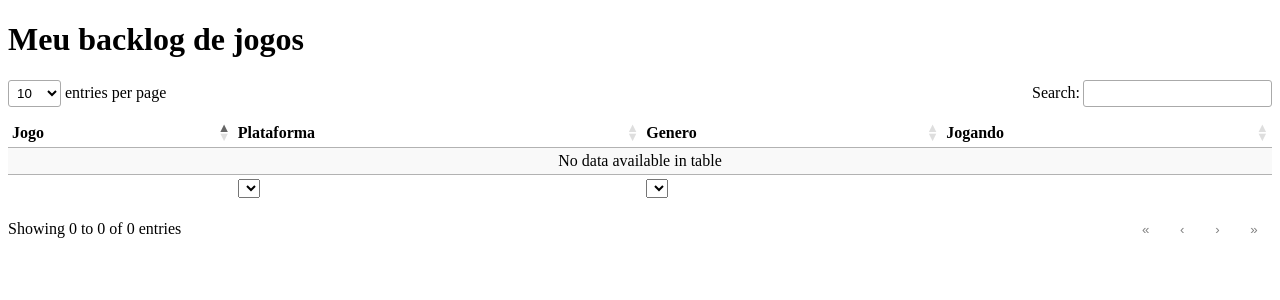
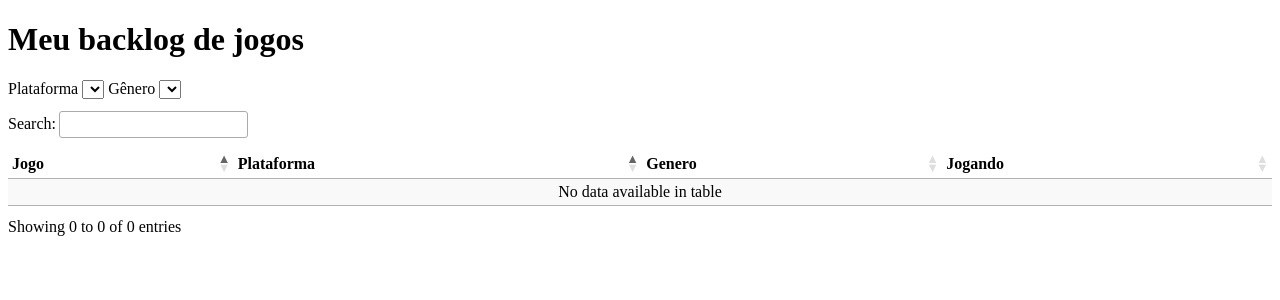
Before and after one commit to tnaires/backlog, a Jekyll site: the page built from index.html, in a window 1280 px wide. Shown: the top 300 px of the page. Built offline with Jekyll 4.4.1, drawn with Linux system fonts in a browser that asks for light colours; part of the change alters nothing that is shown.

Commit message:
Ajustes de filtro e ordenação

```diff
--- a/_config.yml
+++ b/_config.yml
@@ -7,4 +7,4 @@ plugins:
 sqlite:
   - data: jogos
     file: _db/backlog.db
-    query: select j.nome, p.plataforma, g.genero, j.jogando from jogo j inner join plataforma p on p.id = j.id_plataforma inner join genero g on g.id = j.id_genero order by p.plataforma, j.nome
+    query: select j.nome, p.plataforma, g.genero, j.jogando from jogo j inner join plataforma p on p.id = j.id_plataforma inner join genero g on g.id = j.id_genero
--- a/index.html
+++ b/index.html
@@ -1,6 +1,12 @@
 ---
 layout: default
 ---
+<div>
+  <span>Plataforma</span>
+  <span id="filtro1"></span>
+  <span>Gênero</span>
+  <span id="filtro2"></span>
+</div>
 <table id="backlog" class="display compact">
   <thead>
     <th>Jogo</th>
@@ -18,15 +24,17 @@ layout: default
       </tr>
     {% endfor %}
   </tbody>
-  <tfoot>
-    <th></th>
-    <th>Plataforma</th>
-    <th>Genero</th>
-    <th></th>
-  </tfoot>
 </table>
 <script>
   new DataTable('#backlog', {
+    paging: false,
+    layout: {
+        topStart: 'search',
+        topEnd: 'pageLength',
+        bottomStart: 'info',
+        bottomEnd: 'paging'
+    },
+    order: [[1, 'asc'], [0, 'asc']],
     language: {
       url: 'https://cdn.datatables.net/plug-ins/2.3.2/i18n/pt-BR.json',
     },
@@ -39,7 +47,7 @@ layout: default
                 // Create select element
                 let select = document.createElement('select');
                 select.add(new Option(''));
-                column.footer().replaceChildren(select);
+                $("#filtro" + column.index()).append(select);
 
                 // Apply listener for user change in value
                 select.addEventListener('change', function () {
```
Also changed, not shown: 1 other file.
